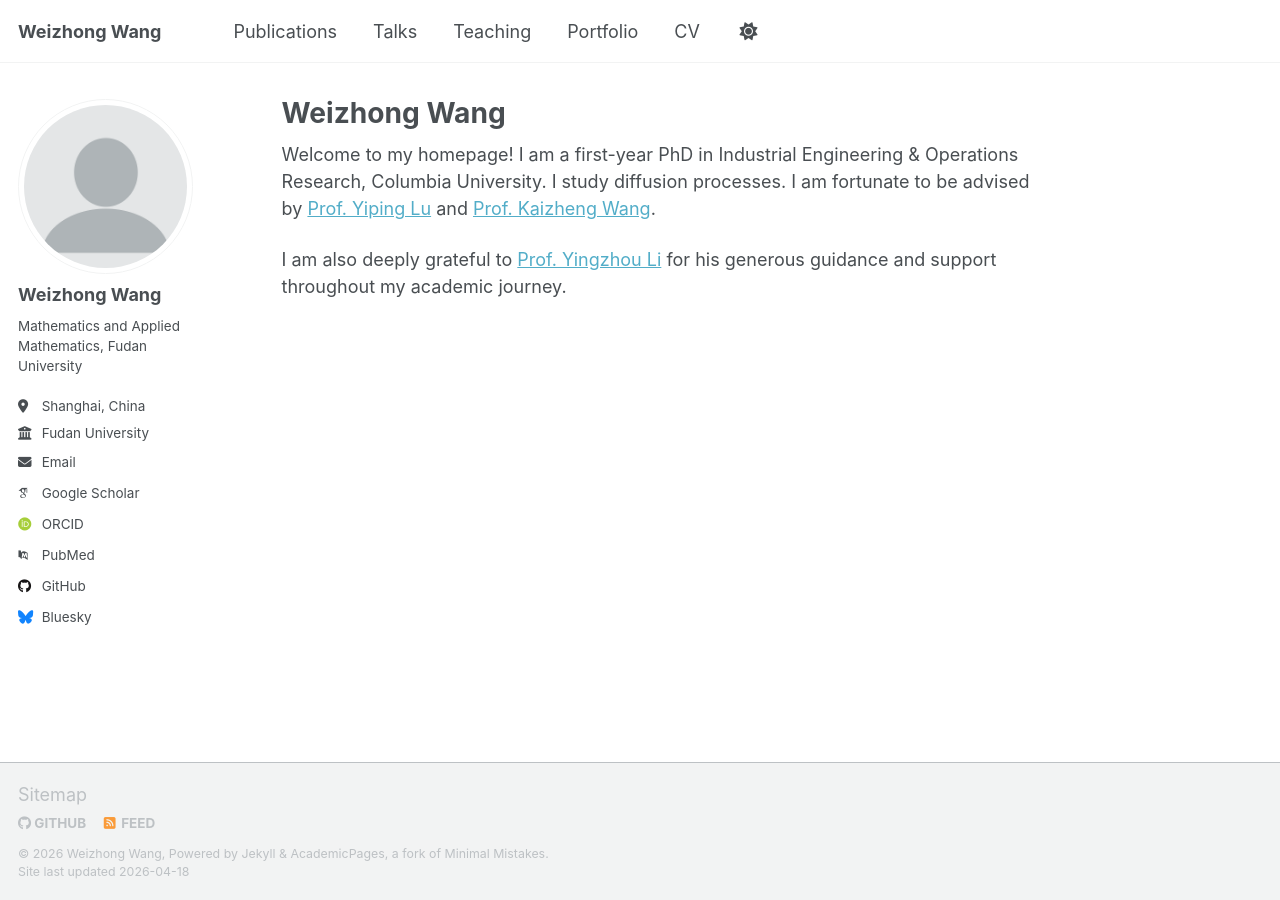
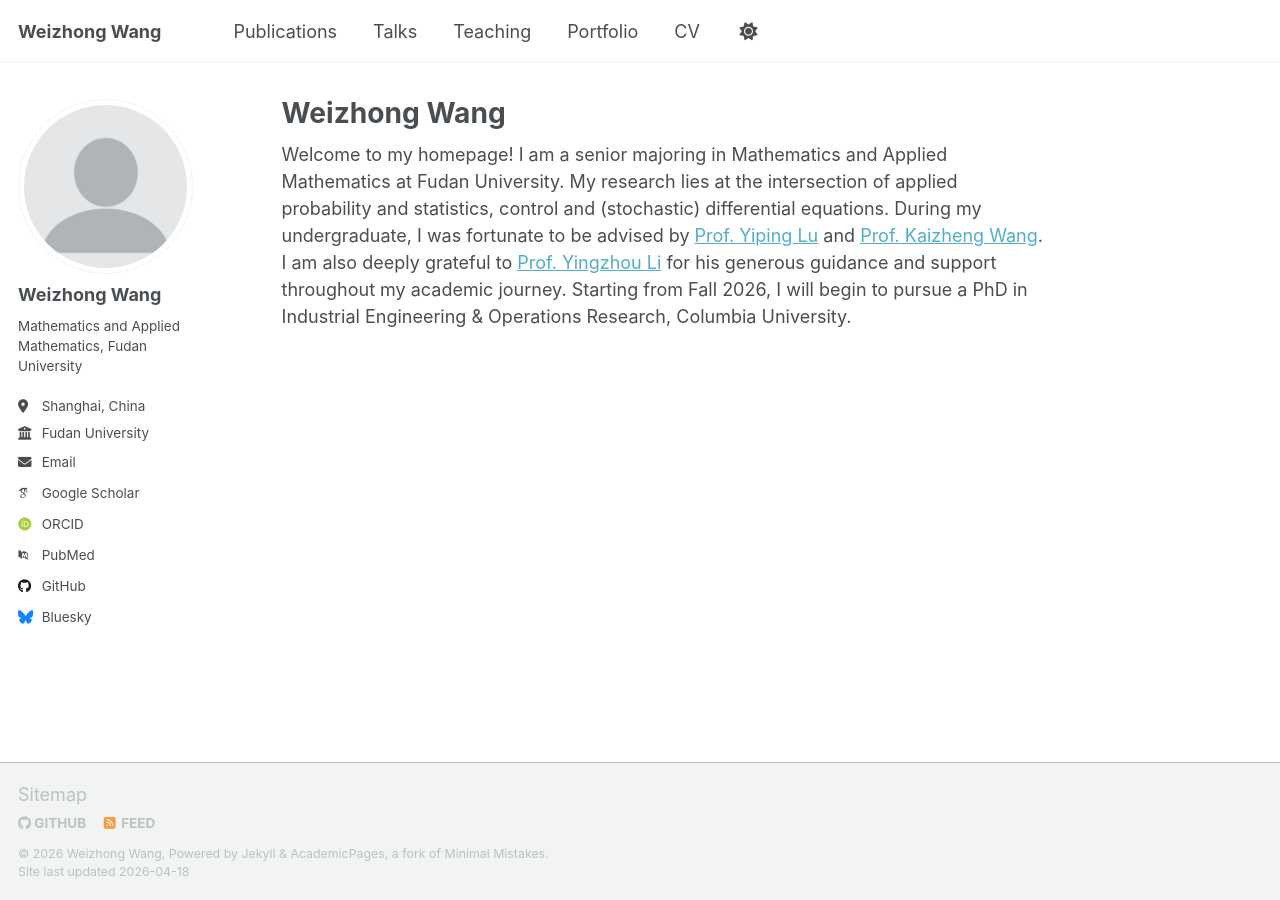
Before and after one commit to weizhwang/weizhwang.github.io, a Jekyll site: the page built from _pages/about.md, in a window 1280 px wide. Built offline with Jekyll 4.4.1, drawn with Linux system fonts in a browser that asks for light colours; some web fonts are replaced; a script that is not in the unit is left out.

Commit message:
Revise about page with new academic details
Updated personal information and academic status.

```diff
--- a/_pages/about.md
+++ b/_pages/about.md
@@ -7,6 +7,4 @@ redirect_from:
   - /about.html
 ---
 
-Welcome to my homepage! I am a first-year PhD in Industrial Engineering & Operations Research, Columbia University. I study diffusion processes. I am fortunate to be advised by [Prof. Yiping Lu](https://2prime.github.io/) and [Prof. Kaizheng Wang](https://kw2934.github.io/).
-
-I am also deeply grateful to [Prof. Yingzhou Li](https://yingzhouli.com/) for his generous guidance and support throughout my academic journey.
+Welcome to my homepage! I am a senior majoring in Mathematics and Applied Mathematics at Fudan University. My research lies at the intersection of applied probability and statistics, control and (stochastic) differential equations. During my undergraduate, I was fortunate to be advised by [Prof. Yiping Lu](https://2prime.github.io/) and [Prof. Kaizheng Wang](https://kw2934.github.io/). I am also deeply grateful to [Prof. Yingzhou Li](https://yingzhouli.com/) for his generous guidance and support throughout my academic journey. Starting from Fall 2026, I will begin to pursue a PhD in Industrial Engineering & Operations Research, Columbia University.
```
